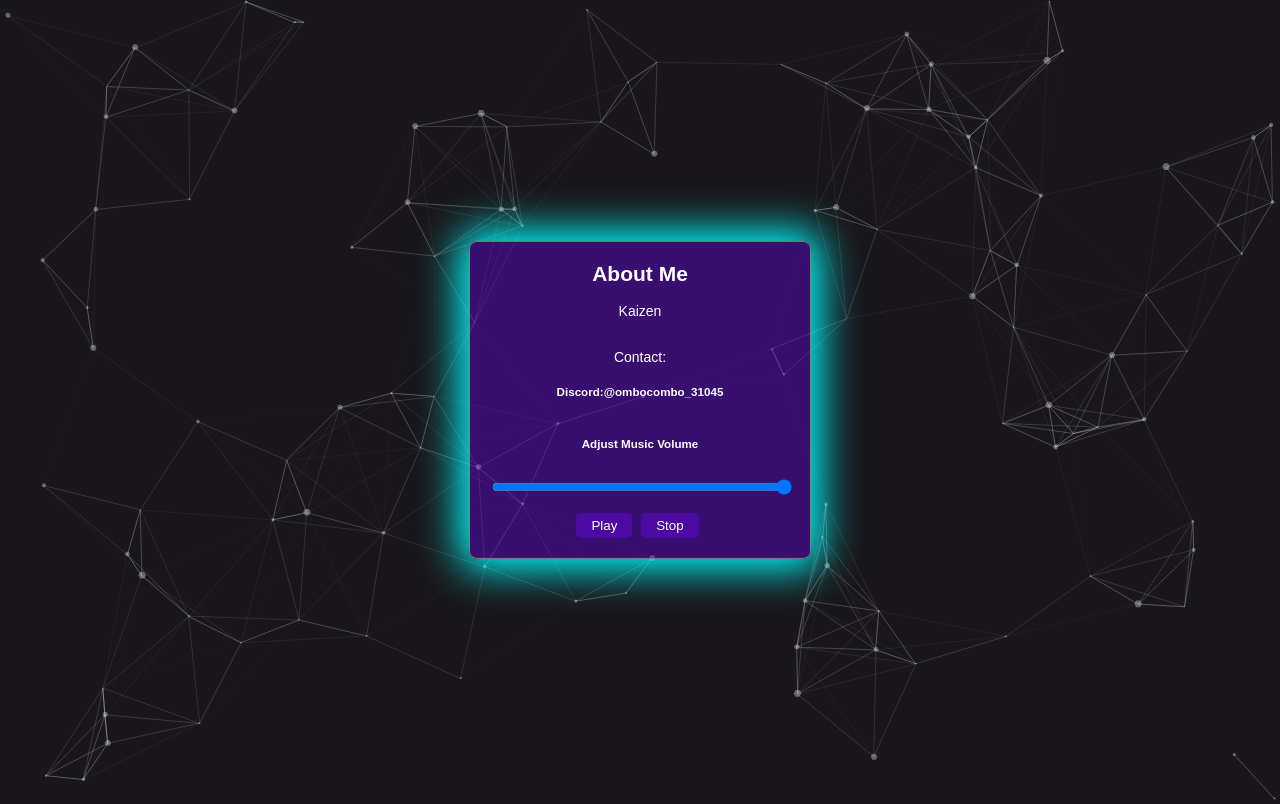
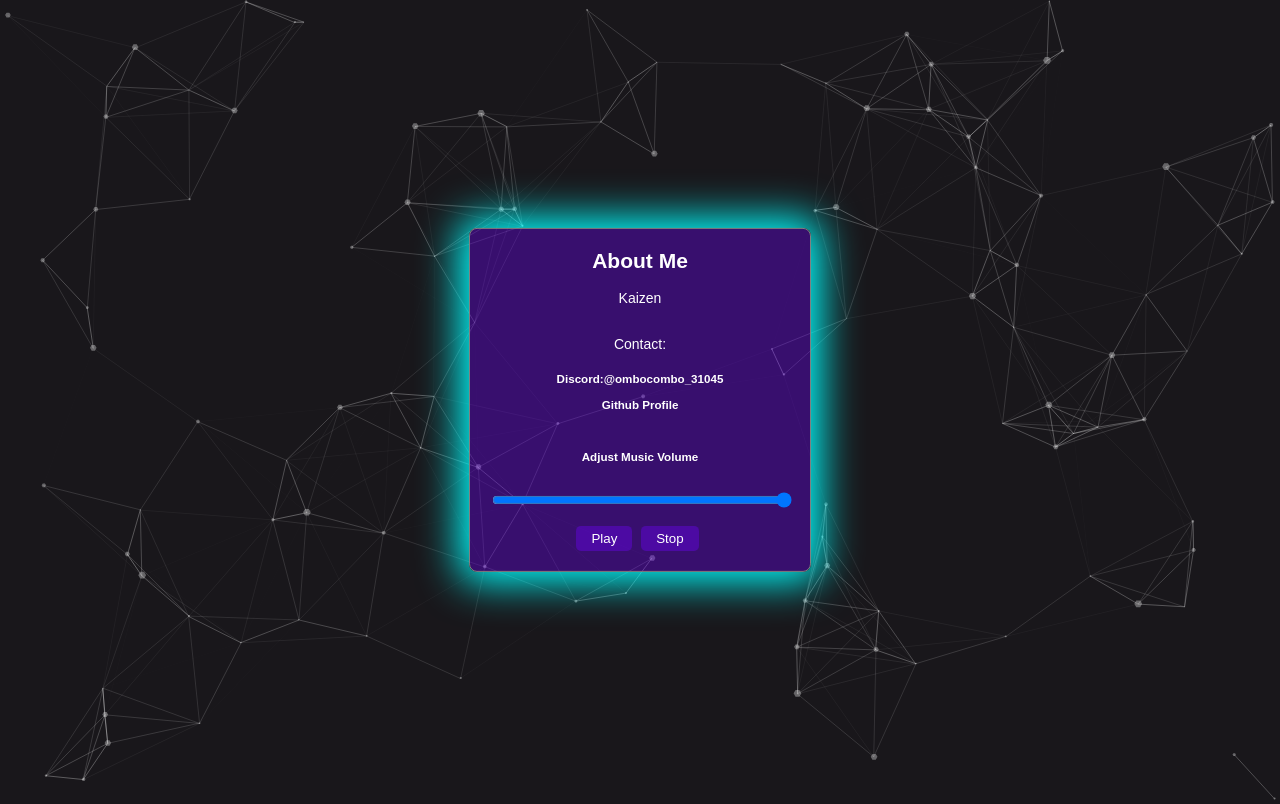
Before and after one commit to Kaizen-lol/Kaizen-lol.github.io, a plain HTML site: page index.html in a window 1280 px wide. Drawn offline with Linux system fonts and the light colour scheme; a web font is replaced by a local one.

Commit message:
Update index.html

```diff
--- a/index.html
+++ b/index.html
@@ -24,6 +24,16 @@
     height: 100%;
     z-index: 1;
     }
+
+    a {
+    color: inherit; /* Inherit the color from the parent element */
+    text-decoration: none;
+    }
+
+    a:hover {
+    text-decoration: underline; /* Optional: Add underline on hover */
+    }
+
 
     .center-wrapper {
         position: absolute;
@@ -90,7 +100,7 @@
             <h2 style="text-align: center;">About Me</h2>
             <p style="text-align: center;">Kaizen</p>
             <p style="text-align: center;"><br>Contact:<br></p>
-            <h5 style="text-align: center;">Discord:@ombocombo_31045<br><br><br><br>Adjust Music Volume</h5>
+            <h5 style="text-align: center;"><a href ="https://discordapp.com/users/1182762707800301752">Discord:@ombocombo_31045</a><br><br><a href="https://www.github.com/Kaizen-lol">Github Profile</a><br><br><br><br>Adjust Music Volume</h5>
             <input type="range" id="volumeSlider" class="volume-slider" min="0" max="1" step="0.01" value="1" onchange="adjustVolume()">
             <div class="button-container">
                 <button id="btnPlay" onclick="playAudio();">Play</button>
```
